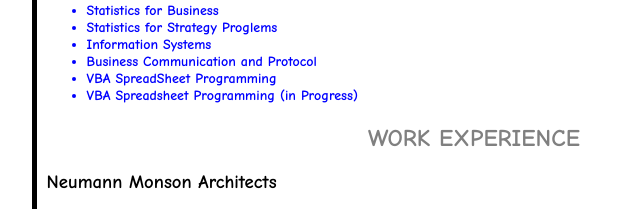
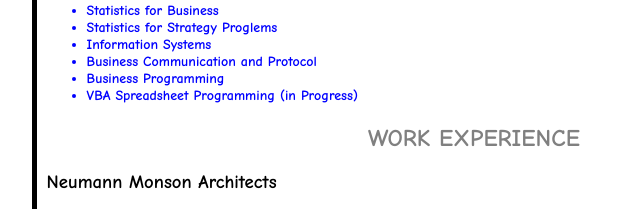
Before and after one commit to Jared-Jaeger/HW2, a plain HTML site: page Resume.html in a window 1280 px wide. Shown: the part 322-531 px from the top of the page, 166-806 px from the left. Drawn offline with Linux system fonts and the light colour scheme.

```diff
--- a/Resume.html
+++ b/Resume.html
@@ -25,7 +25,7 @@ Programming Languages: Java, VBA Spreadsheet (in Progress)
 <li> Statistics for Strategy Proglems </li>
 <li> Information Systems </li>
 <li> Business Communication and Protocol </li>
-<li> VBA SpreadSheet Programming </li>
+<li> Business Programming</li>
 <li> VBA Spreadsheet Programming (in Progress) </li>
 </div>
 </ul>
```
Also changed, not shown: Index.html (+1 -1 lines).
